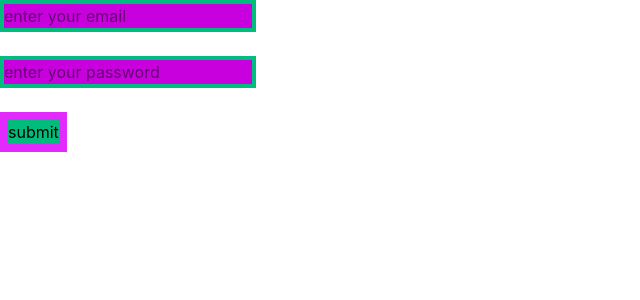
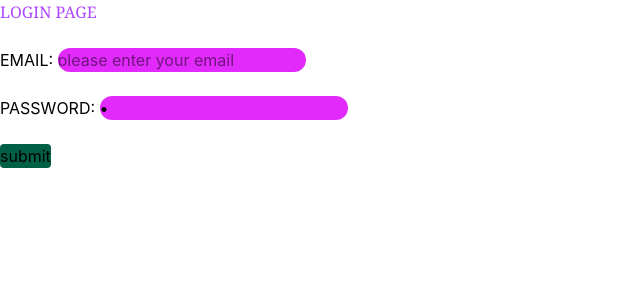
Before and after one commit to neyaaexe/class-mernstackproject, a React app in the folder frontend/: page / in a window 1280 px wide. Shown: the top 300 px of the page, without its empty margins (0-640 px from the left). Built offline with nearby package versions, Linux system fonts and the light colour scheme; the HTML template or start-up script is replaced by a standard one.

Commit message:
11.20 updated

```diff
--- a/frontend/src/App.jsx
+++ b/frontend/src/App.jsx
@@ -2,20 +2,29 @@ import { useState } from 'react'
 import heroImg from './assets/hero.png'
 import reactLogo from './assets/react.svg'
 import viteLogo from './assets/vite.svg'
-import { BrowserRouter } from 'react-router-dom'
-import { Route, Routes } from 'react-router-dom'
+import {BrowserRouter,Routes,Route} from "react-router-dom"
 import Login from './pages/login'
 import Project from './pages/project'
 import Task from './pages/task'
+import Dashboard from './pages/dashboard'
+import Calendat from './pages/calendar'
+import Clients from './pages/clients'
+import Settings from './pages/settings'
+import Team from './pages/team'
 function App() {
 
   return (
       <BrowserRouter>
-         <Routes>
-           <Route path="/" element={<Login/>}/>
-           <Route path="/project" element={<Project/>}/>
-           <Route path="/task" element={<Task/>}/>
-         </Routes>
+        <Routes>
+          <Route path="/" element={<Login/>}/>
+          <Route path="/project" element={<Project/>}/>
+          <Route path="/task" element={<Task/>}/>
+          <Route path="/dashboard" element={<Dashboard/>}/>
+          <Route path="/calendar" element={<Calendat/>}/>
+          <Route path="/clients" element={<Clients/>}/>
+          <Route path="/settings" element={<Settings/>}/>
+          <Route path="/team" element={<Team/>}/>
+        </Routes>
       </BrowserRouter>
   )
 }
--- /dev/null
+++ b/frontend/src/pages/calendar.jsx
@@ -0,0 +1,9 @@
+function Calendar()
+{
+    return(
+        <body className="bg-emerald-300">
+        <div className="text-emerald-600">Calendar page</div>
+        </body>
+    )
+}
+export default Calendar
--- /dev/null
+++ b/frontend/src/pages/clients.jsx
@@ -0,0 +1,9 @@
+function Clients()
+{
+    return(
+        <body className="bg-emerald-300">
+        <div className="text-emerald-600">Clients page</div>
+        </body>
+    )
+}
+export default Clients
--- /dev/null
+++ b/frontend/src/pages/dashboard.jsx
@@ -0,0 +1,9 @@
+function Dashboard()
+{
+    return(
+        <body className="bg-emerald-300">
+        <div className="text-emerald-600">Dashboard page</div>
+        </body>
+    )
+}
+export default Dashboard
--- a/frontend/src/pages/login.jsx
+++ b/frontend/src/pages/login.jsx
@@ -2,7 +2,7 @@ import { BrowserRouter } from "react-router-dom";
 import { useState } from "react";
 function Login()
 {
-    const [email, setEmail] = useState('')
+    const [email, setEmail] = useState(" ")
     const [password,setPassword] = useState(" ")
     const formSubmit =(e)=>
     {
@@ -25,14 +25,19 @@ function Login()
       <button className="bg-emerald-800" onClick={()=>print()}>submit2</button>
       */}
 
+
+      <div className="font-serif text-purple-500">LOGIN PAGE</div>
+      <br/>
       <form onSubmit={formSubmit}>
-      <input type='email' className="bg-fuchsia-600 border-4  border-emerald-500" required placeholder="enter your email" input={email} onChange={(e)=>setEmail(e.target.value)}/>
-      <br/><br/>
-      <input type='password' className="bg-fuchsia-600 border-4 border-emerald-500" required placeholder="enter your password" input={password} onChange={(e)=>setPassword(e.target.value)}/>
-      <br/><br/>
-      <button className="bg-emerald-500 border-8 border-fuchsia-500" >submit</button>
-      <br/><br/>
+        <label> EMAIL: </label>
+       <input className=" bg-fuchsia-500 border-b-cyan-900 rounded-2xl" type='email' required placeholder="please enter your email" value={email} onChnage={(e)=>{setEmail(e.target.value)}}/>
+       <br/><br/>
+       <label> PASSWORD: </label>
+       <input className=" bg-fuchsia-500 border-b-cyan-900 rounded-2xl" type='password' required placeholder="please enter your password" value={password} onChange={(e)=>{setPassword(e.target.value)}}/>
+       <br/><br/>
+       <button className="bg-emerald-800 rounded" type="submit">submit</button>
       </form>
+
     </>
     )
 }
--- a/frontend/src/pages/project.jsx
+++ b/frontend/src/pages/project.jsx
@@ -1,7 +1,7 @@
 function Project()
 {
     return(
-        <div className="text-emerald-600">PROJECT</div>
+        <div className="text-emerald-600">hi</div>
     )
 }
 export default Project
--- /dev/null
+++ b/frontend/src/pages/settings.jsx
@@ -0,0 +1,9 @@
+function Settings()
+{
+    return(
+        <body className="bg-emerald-300">
+        <div className="text-emerald-600">Settings page</div>
+        </body>
+    )
+}
+export default Settings
--- a/frontend/src/pages/task.tsx
+++ b/frontend/src/pages/task.tsx
@@ -1,7 +1,9 @@
 function Task()
 {
     return(
-        <div className="text-emerald-600">TASK</div>
+        <body className="bg-emerald-300">
+        <div className="text-emerald-600">TASK page</div>
+        </body>
     )
 }
 export default Task
--- /dev/null
+++ b/frontend/src/pages/team.jsx
@@ -0,0 +1,9 @@
+function Team()
+{
+    return(
+        <body className="bg-emerald-300">
+        <div className="text-emerald-600">Team page</div>
+        </body>
+    )
+}
+export default Team
```
